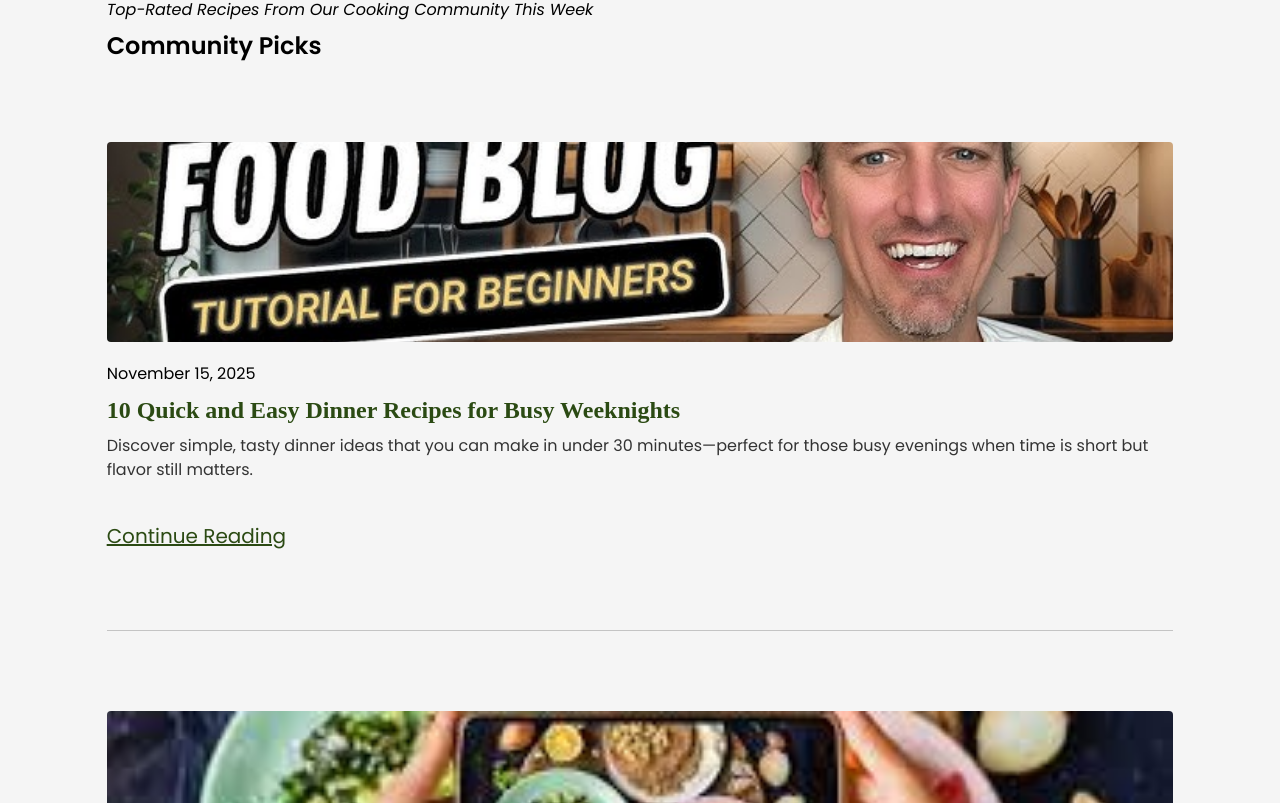
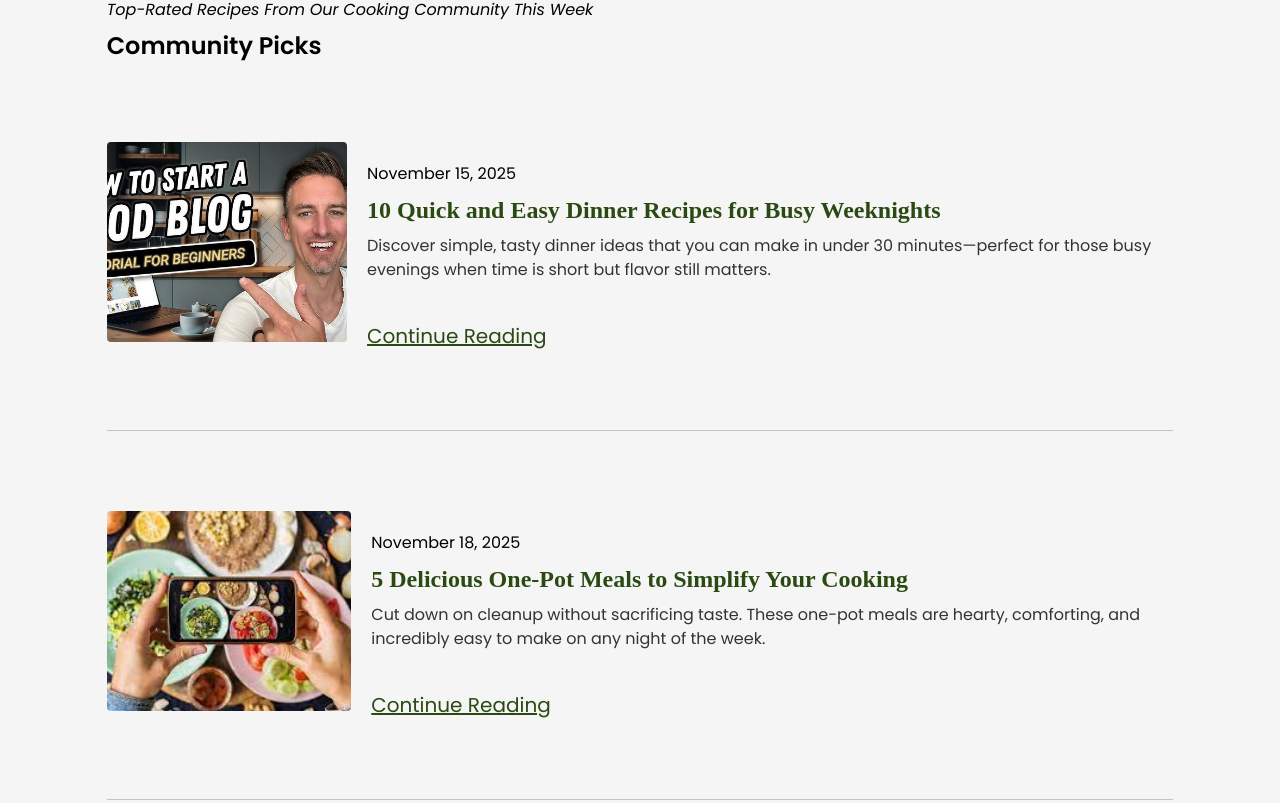
Before and after one commit to wilhelmusolejr/foodify-v2, a React (Vite) app in the folder client/: page / in a window 1280 px wide. Shown: the part 3397-4200 px from the top of the page. Built offline with nearby package versions, Linux system fonts and the light colour scheme; a web font is replaced by a local one.

Commit message:
style: adjust image size

```diff
--- a/client/src/components/BlogItem.jsx
+++ b/client/src/components/BlogItem.jsx
@@ -3,8 +3,9 @@ import React from "react";
 export default function BlogItem({ heading, date, description, imageUrl }) {
   return (
     <div className="my-20 border-b border-black/20 pb-20">
+      <div className="flex gap-5 flex-col md:flex-row">
         {/* image */}
-      <div className="h-50">
+        <div className="h-50 md:min-w-50 md:h-50">
           <img
             src={`images/blog/${imageUrl}`}
             alt={`Image for ${heading}`}
@@ -24,5 +25,6 @@ export default function BlogItem({ heading, date, description, imageUrl }) {
           </a>
         </div>
       </div>
+    </div>
   );
 }
```
Lines whose indentation alone changed are shown as unchanged.
